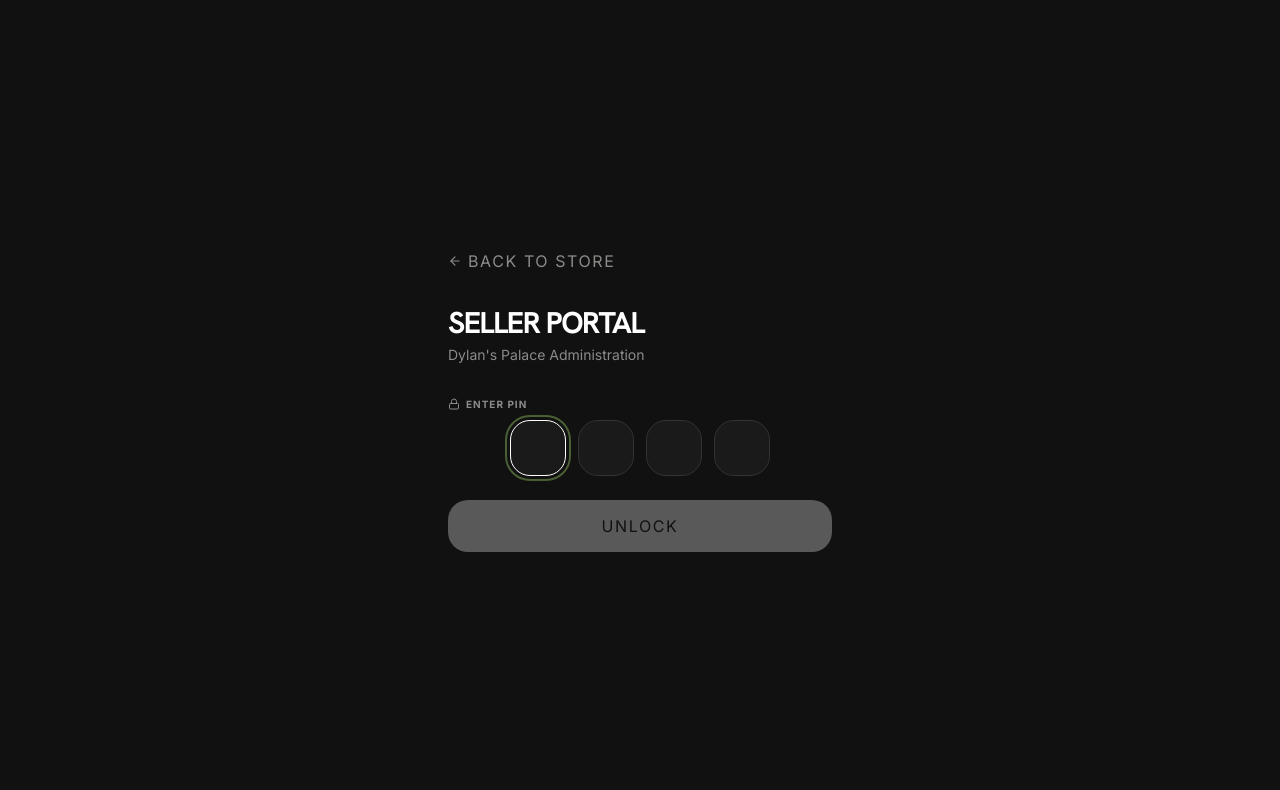
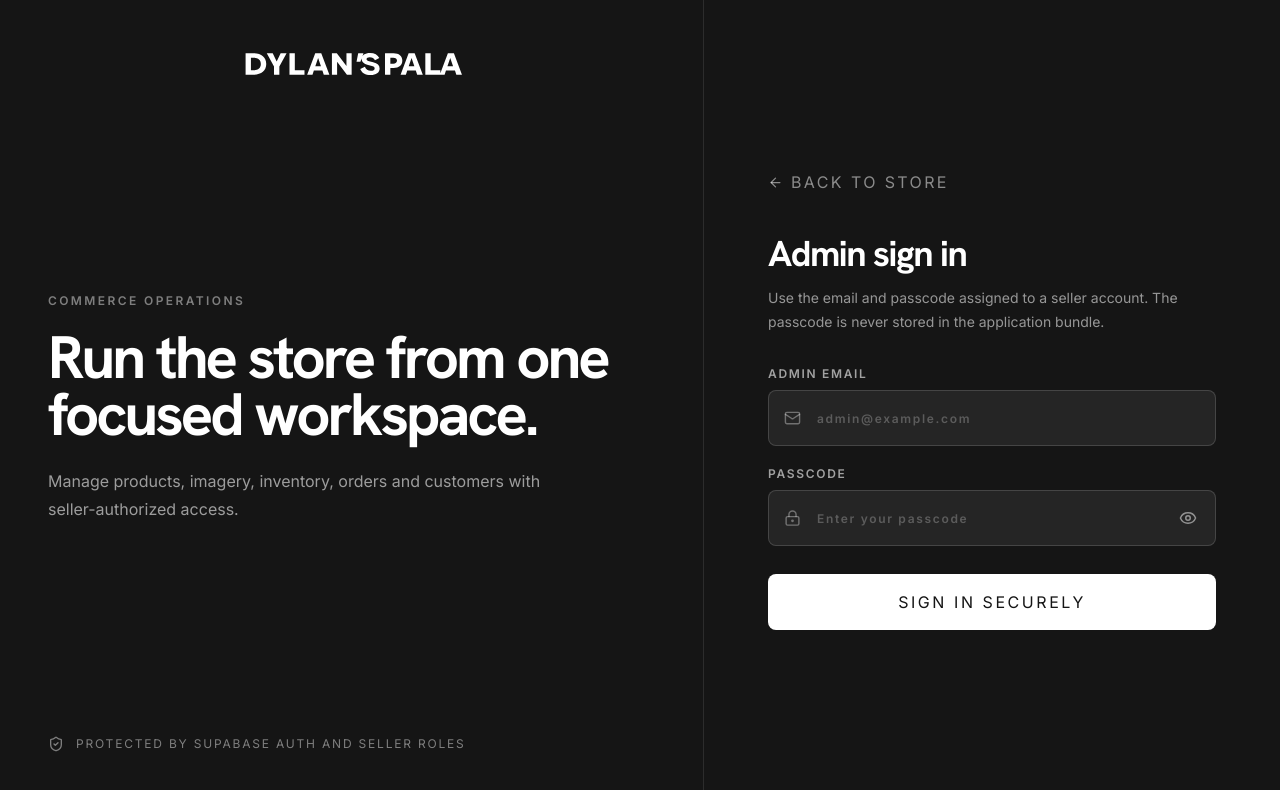
Before and after one commit to ReginaldBrixton/dylan-palace, a React (Vite) app: page /seller/login in a window 1280 px wide. Shown: the top 790 px of the page. Built offline with nearby package versions, Linux system fonts and the light colour scheme; no server answers.

Commit message:
fix: secure seller authentication and authorization

```diff
--- a/src/components/seller/ProtectedRoute.tsx
+++ b/src/components/seller/ProtectedRoute.tsx
@@ -8,27 +8,15 @@ export default function ProtectedRoute({ children }: { children: React.ReactNode
 
   if (loading) {
     return (
-      <div className="min-h-screen bg-[#F9F9F8] animate-pulse select-none">
-        <div className="w-full max-w-6xl mx-auto p-8">
-          <div className="h-8 w-48 bg-[#E5E5E5] rounded-full mb-6" />
-          <div className="h-4 w-32 bg-[#E5E5E5] rounded-full mb-8" />
-          <div className="grid grid-cols-1 sm:grid-cols-2 lg:grid-cols-3 gap-4">
-            {Array.from({ length: 6 }).map((_, i) => (
-              <div key={i} className="bg-white rounded-xl border border-[#E5E5E5] p-4 flex flex-col gap-3">
-                <div className="aspect-square w-full bg-[#E5E5E5]/50 rounded-xl" />
-                <div className="h-3 w-2/3 bg-[#E5E5E5] rounded-full" />
-                <div className="h-4 w-1/3 bg-[#E5E5E5] rounded-full" />
-              </div>
-            ))}
-          </div>
+      <div className="grid min-h-screen place-items-center bg-[var(--color-canvas)]" aria-label="Verifying seller access">
+        <div className="text-center">
+          <div className="mx-auto size-10 animate-spin rounded-full border-2 border-[var(--color-border)] border-t-[var(--color-ink)]" />
+          <p className="mt-4 text-xs font-semibold uppercase tracking-[0.15em] text-[var(--color-muted)]">Verifying access</p>
         </div>
       </div>
     );
   }
 
-  if (!isAuthenticated) {
-    return <Navigate to="/seller/login" state={{ from: location }} replace />;
-  }
-
+  if (!isAuthenticated) return <Navigate to="/seller/login" state={{ from: location }} replace />;
   return <>{children}</>;
 }
--- a/src/pages/seller/SellerLoginPage.tsx
+++ b/src/pages/seller/SellerLoginPage.tsx
@@ -1,138 +1,76 @@
-import React, { useState, useRef } from 'react';
-import { useNavigate, useLocation } from 'react-router-dom';
+import React, { useState } from 'react';
+import { ArrowLeft, Eye, EyeOff, LockKeyhole, Mail, ShieldCheck } from 'lucide-react';
+import { useLocation, useNavigate } from 'react-router-dom';
 import { motion } from 'motion/react';
-import { Lock, ArrowLeft } from 'lucide-react';
+import BrandLogo from '../../components/brand/BrandLogo';
 import { useSellerAuth } from '../../context/SellerAuthContext';
 
-export default function SellerLogin() {
+export default function SellerLoginPage() {
   const navigate = useNavigate();
   const location = useLocation();
-  const { signInWithPin } = useSellerAuth();
-  const [pin, setPin] = useState(['', '', '', '']);
+  const { signIn } = useSellerAuth();
+  const [email, setEmail] = useState('');
+  const [passcode, setPasscode] = useState('');
+  const [showPasscode, setShowPasscode] = useState(false);
   const [error, setError] = useState('');
   const [loading, setLoading] = useState(false);
-  const inputRefs = useRef<(HTMLInputElement | null)[]>([]);
+  const from = (location.state as { from?: { pathname?: string } } | null)?.from?.pathname || '/seller';
 
-  const from = (location.state as any)?.from?.pathname || '/seller';
-
-  const handlePinChange = (index: number, value: string) => {
-    if (!/^\d?$/.test(value)) return;
-    const newPin = [...pin];
-    newPin[index] = value;
-    setPin(newPin);
-    setError('');
-
-    if (value && index < 3) {
-      inputRefs.current[index + 1]?.focus();
-    }
-  };
-
-  const handleKeyDown = (index: number, e: React.KeyboardEvent) => {
-    if (e.key === 'Backspace' && !pin[index] && index > 0) {
-      inputRefs.current[index - 1]?.focus();
-    }
-  };
-
-  const handlePaste = (e: React.ClipboardEvent) => {
-    e.preventDefault();
-    const pasted = e.clipboardData.getData('text').replace(/\D/g, '').slice(0, 4);
-    if (pasted.length > 0) {
-      const newPin = ['', '', '', ''];
-      for (let i = 0; i < pasted.length; i++) {
-        newPin[i] = pasted[i];
-      }
-      setPin(newPin);
-      inputRefs.current[Math.min(pasted.length, 3)]?.focus();
-    }
-  };
-
-  const handleSubmit = async (e: React.FormEvent) => {
-    e.preventDefault();
-    const pinCode = pin.join('');
-    if (pinCode.length !== 4) {
-      setError('Enter all 4 digits');
-      return;
-    }
+  const handleSubmit = async (event: React.FormEvent) => {
+    event.preventDefault();
     setError('');
     setLoading(true);
     try {
-      await signInWithPin(pinCode);
+      await signIn(email, passcode);
       navigate(from, { replace: true });
-    } catch (err: any) {
-      setError(err.message || 'Invalid PIN');
-      setPin(['', '', '', '']);
-      inputRefs.current[0]?.focus();
+    } catch (reason) {
+      setError(reason instanceof Error ? reason.message : 'Unable to sign in.');
     } finally {
       setLoading(false);
     }
   };
 
   return (
-    <div className="min-h-screen flex items-center justify-center bg-[#111111] px-6">
-      <motion.div
-        initial={{ opacity: 0, y: 20 }}
-        animate={{ opacity: 1, y: 0 }}
-        transition={{ duration: 0.4, ease: [0.22, 1, 0.36, 1] }}
-        className="w-full max-w-sm"
-      >
-        <button
-          onClick={() => navigate('/')}
-          className="flex items-center gap-1.5 text-[#8B8B8A] hover:text-white transition-colors mb-8 text-xs uppercase tracking-widest"
-        >
-          <ArrowLeft size={14} /> Back to Store
-        </button>
+    <main className="grid min-h-screen bg-[var(--color-ink)] text-white lg:grid-cols-[minmax(0,1.1fr)_minmax(420px,0.9fr)]">
+      <section className="relative hidden overflow-hidden border-r border-white/10 p-12 lg:flex lg:flex-col lg:justify-between">
+        <BrandLogo variant="wordmark" tone="light" className="h-8 w-auto" />
+        <div className="max-w-xl">
+          <p className="text-xs font-semibold uppercase tracking-[0.2em] text-white/45">Commerce operations</p>
+          <h1 className="mt-5 font-serif text-6xl font-bold leading-[0.95] tracking-[-0.05em]">Run the store from one focused workspace.</h1>
+          <p className="mt-6 max-w-lg text-base leading-7 text-white/58">Manage products, imagery, inventory, orders and customers with seller-authorized access.</p>
+        </div>
+        <div className="flex items-center gap-3 text-xs uppercase tracking-[0.15em] text-white/45"><ShieldCheck size={16} /> Protected by Supabase Auth and seller roles</div>
+      </section>
 
-        <div className="mb-8">
-          <h1 className="font-serif text-3xl font-bold text-white uppercase tracking-tighter mb-1">
-            Seller Portal
-          </h1>
-          <p className="text-sm text-[#8B8B8A]">Dylan's Palace Administration</p>
-        </div>
+      <section className="flex min-h-screen items-center px-5 py-10 sm:px-10 lg:px-14">
+        <motion.div initial={{ opacity: 0, y: 14 }} animate={{ opacity: 1, y: 0 }} className="mx-auto w-full max-w-md">
+          <button type="button" onClick={() => navigate('/')} className="mb-10 flex items-center gap-2 text-xs font-semibold uppercase tracking-[0.15em] text-white/50 hover:text-white"><ArrowLeft size={15} /> Back to store</button>
+          <BrandLogo variant="monogram" tone="light" className="mb-8 size-14 lg:hidden" />
+          <h2 className="font-serif text-4xl font-bold tracking-[-0.04em]">Admin sign in</h2>
+          <p className="mt-3 text-sm leading-6 text-white/55">Use the email and passcode assigned to a seller account. The passcode is never stored in the application bundle.</p>
 
-        <form onSubmit={handleSubmit} className="flex flex-col gap-6">
-          <div className="flex flex-col gap-2">
-            <label className="text-[10px] uppercase tracking-widest font-bold text-[#8B8B8A] flex items-center gap-1.5">
-              <Lock size={12} /> Enter PIN
+          <form onSubmit={handleSubmit} className="mt-8 grid gap-5">
+            <label className="grid gap-2 text-xs font-semibold uppercase tracking-[0.14em] text-white/60">Admin email
+              <span className="relative">
+                <Mail size={17} className="absolute left-4 top-1/2 -translate-y-1/2 text-white/35" />
+                <input type="email" autoComplete="username" required value={email} onChange={(event) => setEmail(event.target.value)} className="h-14 w-full rounded-[var(--radius-sm)] border border-white/15 bg-white/7 pl-12 pr-4 text-base text-white outline-none placeholder:text-white/25 focus:border-white/50" placeholder="admin@example.com" />
+              </span>
             </label>
-            <div className="flex gap-3 justify-center" onPaste={handlePaste}>
-              {pin.map((digit, i) => (
-                <input
-                  key={i}
-                  ref={(el) => { inputRefs.current[i] = el; }}
-                  type="password"
-                  inputMode="numeric"
-                  maxLength={1}
-                  value={digit}
-                  onChange={(e) => handlePinChange(i, e.target.value)}
-                  onKeyDown={(e) => handleKeyDown(i, e)}
-                  autoFocus={i === 0}
-                  className="w-14 h-14 bg-[#1a1a1a] text-white text-center text-2xl font-bold rounded-lg border border-[#333] focus:border-white focus:outline-none transition-colors"
-                />
-              ))}
-            </div>
-          </div>
 
-          {error && (
-            <motion.p
-              initial={{ opacity: 0 }}
-              animate={{ opacity: 1 }}
-              className="text-xs text-red-400 bg-red-400/10 px-3 py-2 rounded-lg text-center"
-            >
-              {error}
-            </motion.p>
-          )}
+            <label className="grid gap-2 text-xs font-semibold uppercase tracking-[0.14em] text-white/60">Passcode
+              <span className="relative">
+                <LockKeyhole size={17} className="absolute left-4 top-1/2 -translate-y-1/2 text-white/35" />
+                <input type={showPasscode ? 'text' : 'password'} autoComplete="current-password" required value={passcode} onChange={(event) => setPasscode(event.target.value)} className="h-14 w-full rounded-[var(--radius-sm)] border border-white/15 bg-white/7 pl-12 pr-12 text-base text-white outline-none placeholder:text-white/25 focus:border-white/50" placeholder="Enter your passcode" />
+                <button type="button" onClick={() => setShowPasscode((value) => !value)} className="absolute right-2 top-1/2 grid size-10 -translate-y-1/2 place-items-center text-white/50 hover:text-white" aria-label={showPasscode ? 'Hide passcode' : 'Show passcode'}>{showPasscode ? <EyeOff size={18} /> : <Eye size={18} />}</button>
+              </span>
+            </label>
 
-          <motion.button
-            type="submit"
-            disabled={loading || pin.join('').length !== 4}
-            whileHover={{ scale: 1.01 }}
-            whileTap={{ scale: 0.99 }}
-            className="w-full bg-white text-[#111111] py-3.5 rounded-lg font-semibold text-sm uppercase tracking-widest hover:bg-[#e0e0e0] transition-colors disabled:opacity-30 cursor-pointer"
-          >
-            {loading ? 'Verifying...' : 'Unlock'}
-          </motion.button>
-        </form>
-      </motion.div>
-    </div>
+            {error ? <p role="alert" className="rounded-[var(--radius-sm)] border border-red-400/25 bg-red-400/10 px-4 py-3 text-sm text-red-200">{error}</p> : null}
+
+            <button type="submit" disabled={loading} className="mt-2 h-14 rounded-[var(--radius-sm)] bg-white text-xs font-bold uppercase tracking-[0.16em] text-[var(--color-ink)] transition hover:bg-white/90 disabled:cursor-wait disabled:opacity-55">{loading ? 'Verifying access…' : 'Sign in securely'}</button>
+          </form>
+        </motion.div>
+      </section>
+    </main>
   );
 }
```
Also changed, not shown: src/context/SellerAuthContext.tsx (+50 -41 lines), src/lib/auth.ts (added, +85 -0 lines), 2 other files (tests, documents, lock files or other folders).
